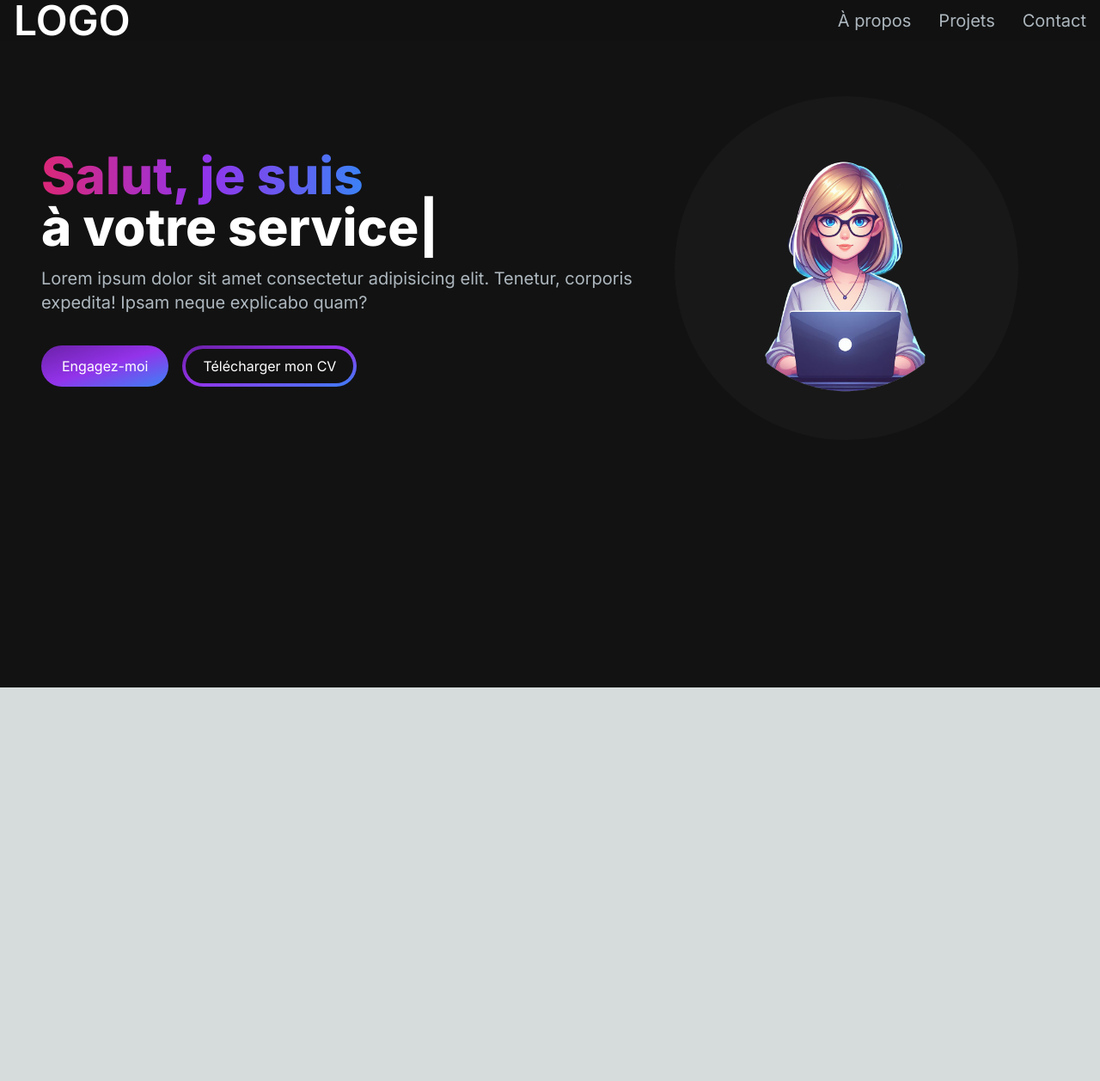
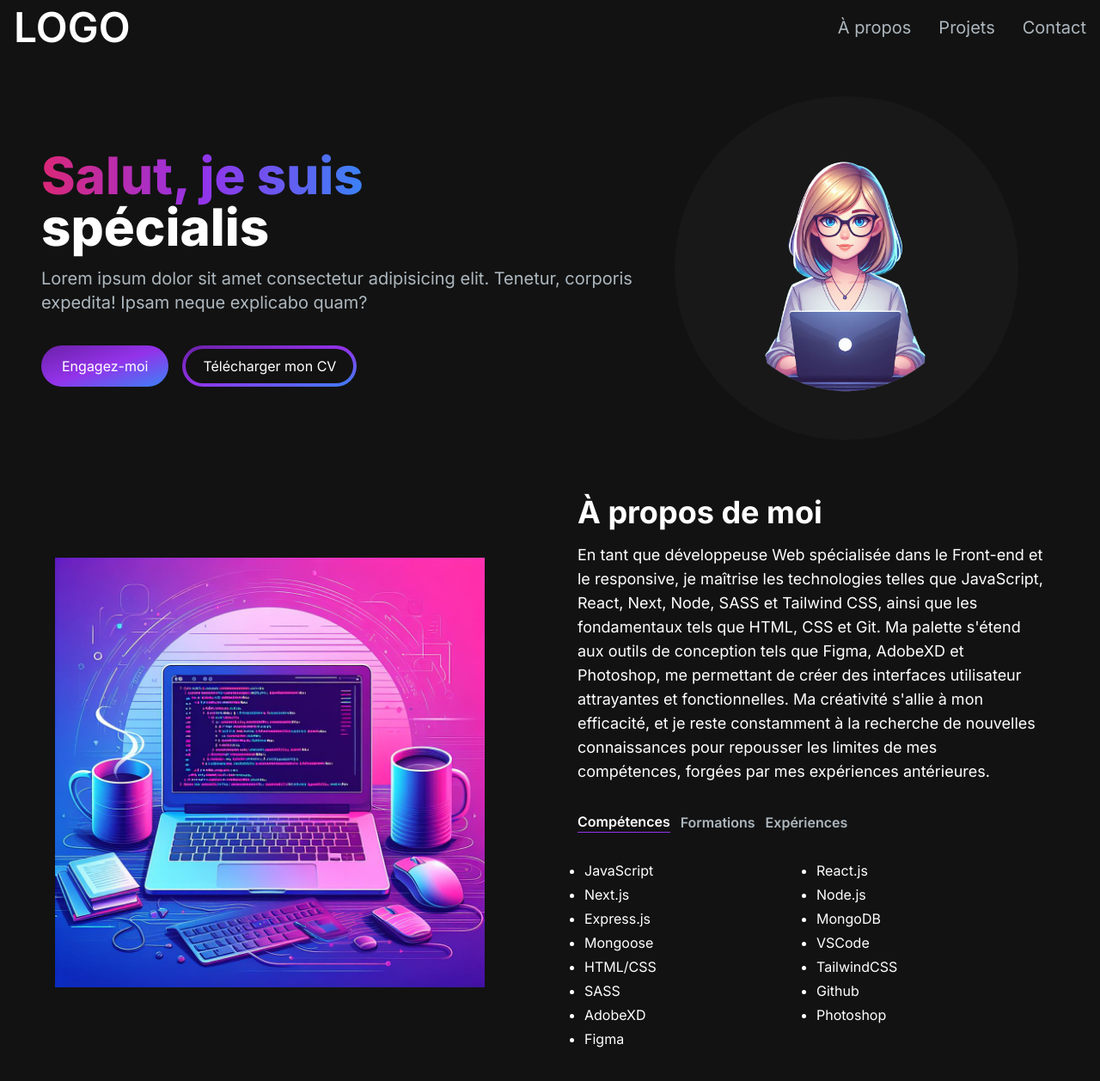
Before and after one commit to Tamsin-Rouaud/MonPortfolio, a Next.js app: page / in a window 1280 px wide. Shown: the top 1258 px of the page at 86% size. Before the commit the page ends 800 px from the top, so only its background shows below. Built offline with nearby package versions, Linux system fonts and the light colour scheme.

Commit message:
Section About terminée

```diff
--- /dev/null
+++ b/app/components/AboutSection.jsx
@@ -0,0 +1,115 @@
+'use client';
+import { useTransition, useState } from 'react';
+import Image from 'next/image';
+import TabButton from './TabButton';
+
+const TAB_DATA = [
+	{
+		title: 'Compétences',
+		id: 'skills',
+		content: (
+			<ul className='list-disc pl-2 grid grid-cols-2 gap-1'>
+				<li>JavaScript</li>
+				<li>React.js</li>
+				<li>Next.js</li>
+				<li>Node.js</li>
+				<li>Express.js</li>
+				<li>MongoDB</li>
+				<li>Mongoose</li>
+				<li>VSCode</li>
+				<li>HTML/CSS</li>
+				<li>TailwindCSS</li>
+				<li>SASS</li>
+				<li>Github</li>
+				<li>AdobeXD</li>
+				<li>Photoshop</li>
+				<li>Figma</li>
+			</ul>
+		),
+	},
+	{
+		title: 'Formation',
+		id: 'formation',
+		content: (
+			<ul className='list-disc pl-2'>
+				<li>BAC</li>
+				<li>Langue Maternelle anglais</li>
+				<li>Développeur Web </li>
+			</ul>
+		),
+	},
+	{
+		title: 'Expériences',
+		id: 'experiences',
+		content: (
+			<ul className='list-disc pl-2'>
+				<li>Gestionnaire RH</li>
+			</ul>
+		),
+	},
+];
+
+const AboutSection = () => {
+	const [tab, setTab] = useState('skills');
+	const [isPending, startTransition] = useTransition();
+
+	const handleTabChange = (id) => {
+		startTransition(() => {
+			setTab(id);
+		});
+	};
+
+	return (
+		<section className='text-white'>
+			<div className='md:grid md:grid-cols-2 gap-8 items-center py-8 px-4 xl:gap-16 sm:py-16 xl:16 '>
+				<Image
+					src='/images/laptop.jpg'
+					alt='À propos'
+					width={500}
+					height={500}
+				/>
+				<div className=' mt-4 md:mt-0 text-left flex flex-col h-full '>
+					<h2 className=' text-4xl font-bold text-white mb-4 '>
+						À propos de moi
+					</h2>
+					<p className='text-base lg:text-lg'>
+						En tant que développeuse Web spécialisée dans le Front-end et le
+						responsive, je maîtrise les technologies telles que JavaScript,
+						React, Next, Node, SASS et Tailwind CSS, ainsi que les fondamentaux
+						tels que HTML, CSS et Git. Ma palette s'étend aux outils de
+						conception tels que Figma, AdobeXD et Photoshop, me permettant de
+						créer des interfaces utilisateur attrayantes et fonctionnelles. Ma
+						créativité s'allie à mon efficacité, et je reste constamment à la
+						recherche de nouvelles connaissances pour repousser les limites de
+						mes compétences, forgées par mes expériences antérieures.
+					</p>
+
+					<div className=' flex flex-row justify-start mt-8'>
+						<TabButton
+							selectTab={() => handleTabChange('skills')}
+							active={tab === 'skills'}
+						>
+							Compétences
+						</TabButton>
+						<TabButton
+							selectTab={() => handleTabChange('formation')}
+							active={tab === 'formation'}
+						>
+							Formations
+						</TabButton>
+						<TabButton
+							selectTab={() => handleTabChange('experiences')}
+							active={tab === 'experiences'}
+						>
+							Expériences
+						</TabButton>
+					</div>
+					<div className='mt-8 '>
+						{TAB_DATA.find((t) => t.id === tab).content}
+					</div>
+				</div>
+			</div>
+		</section>
+	);
+};
+export default AboutSection;
--- a/app/components/IntroSection.jsx
+++ b/app/components/IntroSection.jsx
@@ -14,15 +14,13 @@ const IntroSection = () => {
 						<br />
 						<TypeAnimation
 							sequence={[
+								'Développeur Web,',
+								1000,
+								'spécialisée en Front-end,',
+								1000,
+								'à votre service !',
+								1000,
 
-								'Tamsin,',
-								1000,
-								'Développeur Web',
-								1000,
-								'à votre service',
-								1000,
-								"n'hésitez pas à me contacter !",
-								1000,
 							]}
 							wrapper='span'
 							speed={50}
--- /dev/null
+++ b/app/components/MenuOverlay.jsx
@@ -0,0 +1,14 @@
+import NavLink from './NavLink';
+
+const MenuOverlay = ({ links }) => {
+	return (
+		<ul className='flex flex-col py-4 items-center'>
+			{links.map((link, index) => (
+				<li key={index}>
+					<NavLink href={link.path} title={link.title} />
+				</li>
+			))}
+		</ul>
+	);
+};
+export default MenuOverlay;
--- a/app/components/Navbar.jsx
+++ b/app/components/Navbar.jsx
@@ -1,5 +1,9 @@
+'use client';
 import Link from 'next/link';
 import NavLink from './NavLink';
+import { useState } from 'react';
+import { Bars3Icon, XMarkIcon } from "@heroicons/react/24/solid";
+import MenuOverlay from './MenuOverlay';
 
 const navLinks = [
 	{
@@ -17,13 +21,34 @@ const navLinks = [
 ];
 
 const Navbar = () => {
+	const [navbarOpen, setNavbarOpen] = useState(false);
 	return (
-		<nav className='fixed top-0 left-0 right-0 z-10 bg-[#121212] bg-opacity-90'>
-			<div className=' flex flex-wrap items-center justify-between mx-auto px-4'>
-				<Link href={'/'} className='text-2xl md:text-5xl text-white font-semibold '>
+		<nav className='fixed top-0 left-0 right-0 z-10 bg-[#121212] bg-opacity-100'>
+			<div className=' flex flex-wrap items-center justify-between mx-auto px-4 py-2'>
+				<Link
+					href={'/'}
+					className='text-2xl md:text-5xl text-white font-semibold '
+				>
 					LOGO
 				</Link>
-				<div className='menu block md:w-auto' id='navbar'>
+				<div className='mobile-menu block md:hidden'>
+					{!navbarOpen ? (
+						<button
+							onClick={() => setNavbarOpen(true)}
+							className='text-slate-200 flex items-center px-3 py-2 border rounded border-slate-200 hover:text-white hover:border-white'
+						>
+							<Bars3Icon className='h-5 w-5' />
+						</button>
+					) : (
+						<button
+							onClick={() => setNavbarOpen(false)}
+							className='text-slate-200 flex items-center px-3 py-2 border rounded border-slate-200 hover:text-white hover:border-white'
+						>
+							<XMarkIcon className='h-5 w-5' />
+						</button>
+					)}
+				</div>
+				<div className='menu hidden md:block md:w-auto' id='navbar'>
 					<ul className=' flex p-4 md:p-0 md:flex-row md:space-x-8 mt-0'>
 						{navLinks.map((link, index) => {
 							return (
@@ -35,6 +60,7 @@ const Navbar = () => {
 					</ul>
 				</div>
 			</div>
+			{navbarOpen ? <MenuOverlay links={navLinks} /> : null}
 		</nav>
 	);
 };
--- /dev/null
+++ b/app/components/TabButton.jsx
@@ -0,0 +1,14 @@
+const TabButton = ({ active, selectTab, children }) => {
+	const buttonClasses = active
+		? 'text-white border-b border-purple-600 '
+		: 'text-[#ADB7BE] ';
+
+	return (
+		<button onClick={selectTab}>
+			<p className={`mr-3 font-semibold hover:text-white ${buttonClasses}`}>
+				{children}
+			</p>
+		</button>
+	);
+};
+export default TabButton;
--- a/app/page.js
+++ b/app/page.js
@@ -1,5 +1,6 @@
 import Image from 'next/image';
 import IntroSection from './components/IntroSection';
+import AboutSection from './components/AboutSection';
 import Navbar from './components/Navbar';
 
 export default function Home() {
@@ -8,6 +9,7 @@ export default function Home() {
 			<Navbar />
 			<div className='container mt-24 mx-auto px-12 py-4'>
 				<IntroSection />
+				<AboutSection />
 			</div>
 		</main>
 	);
--- a/package.json
+++ b/package.json
@@ -13,6 +13,7 @@
     "next": "14.1.0",
     "react": "^18",
     "react-dom": "^18",
+    "react-skillbars": "^2.2.0",
     "react-type-animation": "^3.2.0"
   },
   "devDependencies": {
```
Also changed, not shown: app/globals.css (+33 -0 lines), app/components/ProjectsSection.jsx (added), public/images/laptop.jpg (added), 1 other file (tests, documents, lock files or other folders).
